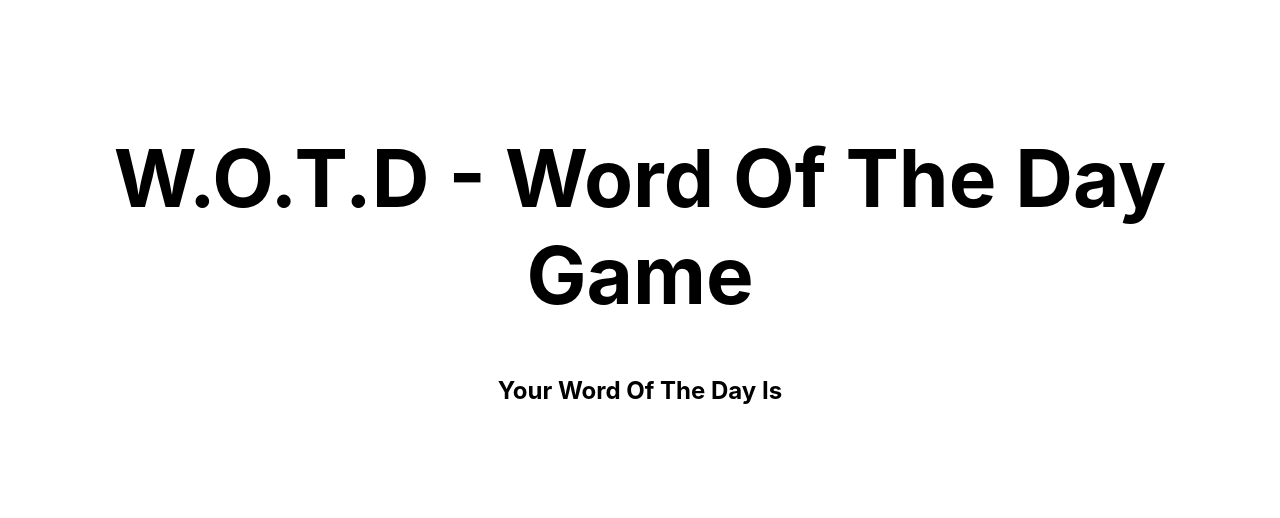
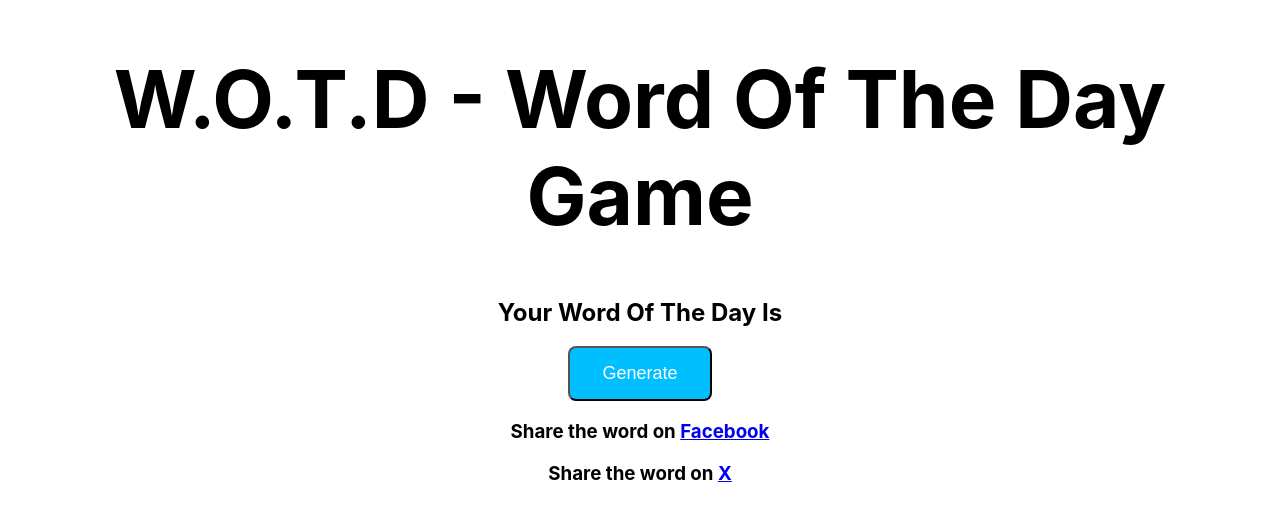
Before and after one commit to bowoadej/wotd-app, a React (Create React App) app: page / in a window 1280 px wide. Shown: the top 518 px of the page. Built offline with nearby package versions, Linux system fonts and the light colour scheme; no server answers.

Commit message:
merge to staging

```diff
--- a/src/App.css
+++ b/src/App.css
@@ -36,3 +36,16 @@ p {
   font-family: 'Gill Sans', 'Gill Sans MT', Calibri, 'Trebuchet MS', sans-serif;
   font-size: medium;
 }
+
+button {
+  background-color: rgb(0, 191, 255);
+  color: white;
+  border-radius: 8px;
+  font-size: large;
+  padding: 15px 32px;
+}
+
+button:hover {
+  background-color: rgb(63, 63, 255);
+  border-color: black;
+}
--- a/src/App.js
+++ b/src/App.js
@@ -1,5 +1,7 @@
 import Word from "./components/Word";
 import "./App.css";
+import Button from "./components/Button";
+import SocialShare from "./components/SocialShare";
 
 function App() {
   return (
@@ -8,7 +10,9 @@ function App() {
         <h1>W.O.T.D - Word Of The Day Game</h1>
       </header>
       <div id="body">
-        <Word />
+        <Word buttonState="notClicked" />
+        <Button />
+        <SocialShare />
       </div>
     </div>
   );
--- a/src/components/Button.js
+++ b/src/components/Button.js
@@ -1,10 +1,11 @@
+import Word from "./Word";
 
 export default function Button() {
     return (
         <div className="button">
             <button type="button">
-                Submit
-            </button>
-        </div>
+                Generate
+            </button >
+        </div >
     )
 }
--- /dev/null
+++ b/src/components/SocialShare.js
@@ -0,0 +1,9 @@
+
+export default function SocialShare() {
+    return (
+        <div className="social-share">
+            <h3>Share the word on <a href="http://facebook.com">Facebook</a></h3>
+            <h3>Share the word on <a href="http://x.com">X</a></h3>
+        </div>
+    )
+}
--- a/src/components/Word.js
+++ b/src/components/Word.js
@@ -1,7 +1,7 @@
 import { useEffect, useState } from "react"
 
 
-export default function Word() {
+export default function Word(buttonState) {
     const [word, setWord] = useState("");
     useEffect(() => {
         fetch("https://random-word-api.herokuapp.com/word")
@@ -9,9 +9,13 @@ export default function Word() {
             .then(data => setWord(data))
     }, [])
 
-    let url = "https://www.merriam-webster.com/dictionary/" + word
+    let url = "https://www.merriam-webster.com/dictionary/" + word;
 
-    return (
-        <h2>Your Word Of The Day Is <u><a href={url}>{word}</a></u></h2 >
-    )
+    if (buttonState === "notClicked") {
+        return <h2>Click the Generate Button Below To Generate Your Word Of The Day </h2>
+    } else {
+        return <h2>Your Word Of The Day Is <u><a href={url}>{word}</a></u></h2 >
+
+    }
+
 }
```
